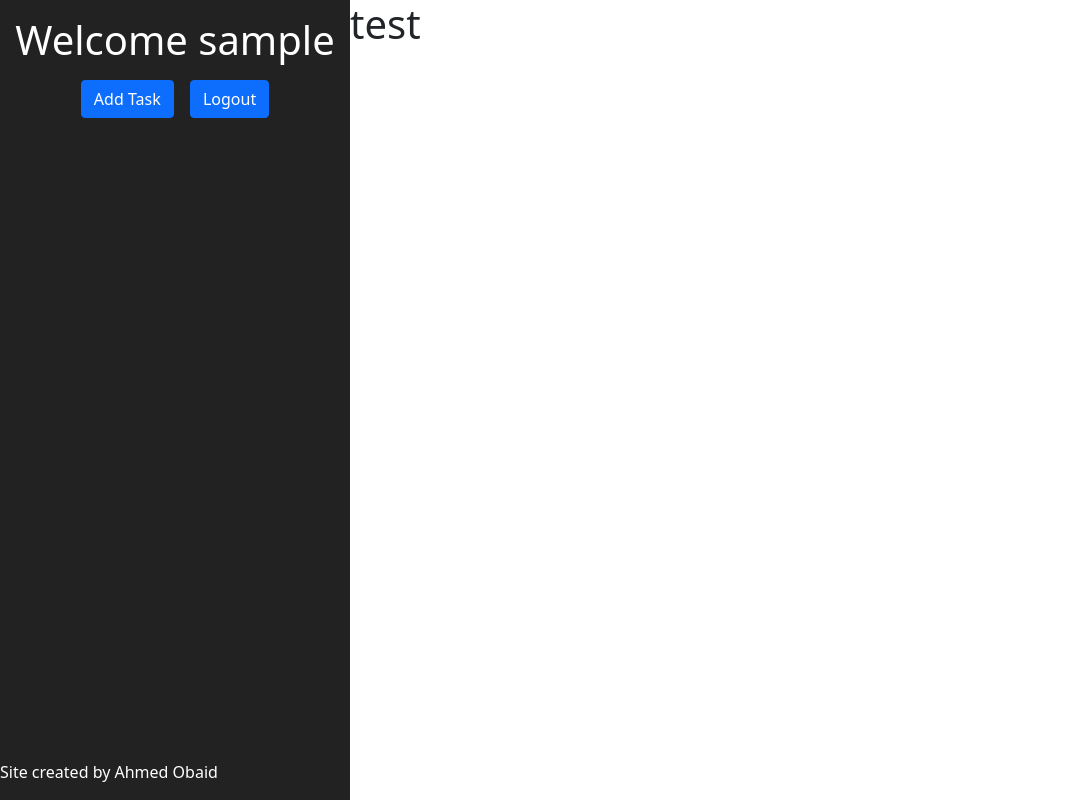
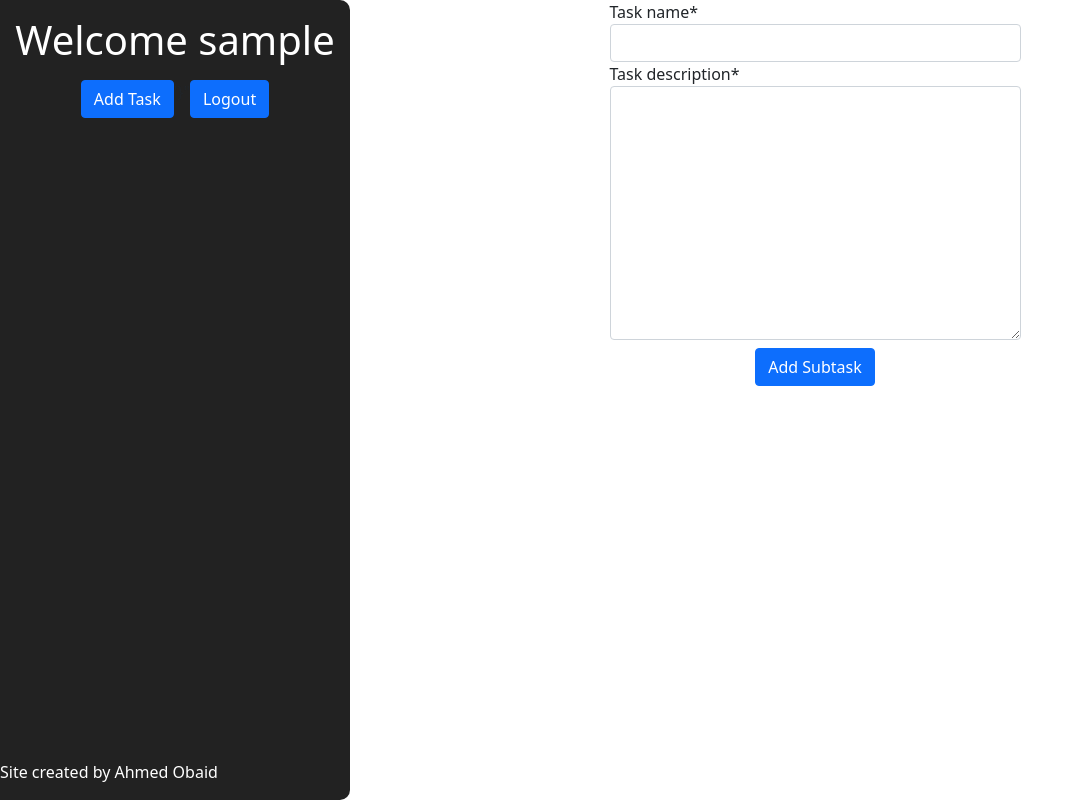
Before and after one commit to Ao-Baid/taskmanagement, a Django app: page /taskmanage/addtask/ in a window 1280 px wide. Shown: the whole page, without its empty margins (0-1084 px from the left). Run offline with Django 4.2, Linux system fonts and the light colour scheme; the visitor is signed in with stand-in values (Sample User, id 1); data that the repository does not hold is empty; some libraries are stand-ins or nearby versions.

Commit message:
task adding functionality

```diff
--- a/taskmanage/forms.py
+++ b/taskmanage/forms.py
@@ -91,6 +91,13 @@ class TaskForm(forms.ModelForm):
         self.helper.form_method = 'post'
         self.helper.add_input(Submit('submit', 'Submit'))
 
+    #save the task to the database
+    def save(self, user_id):
+        task_name = self.cleaned_data.get('task_name')
+        task_description = self.cleaned_data.get('task_description')
+        task = Task(task_name=task_name, task_description=task_description, user_id=user_id)
+        task.save()
+
 
 class SubTaskForm(forms.ModelForm):
 
@@ -117,6 +124,5 @@ class SubTaskForm(forms.ModelForm):
         subtask_description = self.cleaned_data.get('subtask_description')
         if subtask_name and subtask_description:
             task = Task.objects.get(task_name=task_name)
-            subtask = SubTask.objects.create(subtask_name=subtask_name, subtask_description=subtask_description, task=task)
+            subtask = SubTask(subtask_name=subtask_name, subtask_description=subtask_description, task_id=task.id)
             subtask.save()
-        return super(SubTaskForm, self).save()
--- a/taskmanage/static/styles.css
+++ b/taskmanage/static/styles.css
@@ -8,14 +8,19 @@ body {
     min-width: 350px;
     width: auto;
     background-color: rgb(34, 34, 34);
+    border-radius: 0px 10px 10px 0px;
 
 }
 
 .content {
     display: flex;
     min-width: calc(100% - 350px);
-    justify-content: flex-start;
     flex-direction: column;
+}
+
+.center {
+    justify-content: center;
+    align-items: center;
 }
 
 .main-container {
--- a/taskmanage/templates/addtask.html
+++ b/taskmanage/templates/addtask.html
@@ -1,4 +1,6 @@
 {% extends 'base_generic.html' %}
+{% load crispy_forms_tags %}
+
 
 {%block sidebar%}
     <div class="justify-content-center">
@@ -9,5 +11,13 @@
 {% endblock %}
 
 {%block content%}
-<h1> test </h1>
+<div class="d-flex justify-content-around">
+  <form method="post">
+      {% csrf_token %}
+      {{ form|crispy }}
+      <div class="d-flex justify-content-center">
+          <button type="submit" class="btn btn-primary mt-2">Add Subtask</button>
+      </div>
+  </form>
+</div>
 {% endblock %}
--- a/taskmanage/templates/base_generic.html
+++ b/taskmanage/templates/base_generic.html
@@ -28,10 +28,10 @@
         <p style="color: white;" class="position-absolute bottom-0"> Site created by Ahmed Obaid</p>
       </aside>
 
-      <aside class="content">
+      <div class="content">
         {% block content %}
         {% endblock %}
-      </aside>
+      </div>
     </div>
 
 
--- a/taskmanage/templates/index.html
+++ b/taskmanage/templates/index.html
@@ -7,5 +7,7 @@
 {% endblock %}
 
 {%block content%}
-<p style="vertical-align: top; display: flex;"> welcome user </p>
+<div class="d-flex justify-content-center position-absolute top-50 start-50 translate-middle">
+    <h1> Please select a task from the sidebar </h1>
+</div>
 {% endblock %}
--- a/taskmanage/views.py
+++ b/taskmanage/views.py
@@ -70,13 +70,12 @@ def logoutUser(request):
     return redirect('login')
 
 def addtask(request):
+    form = TaskForm()
     tasks = Task.objects.filter(user_id=request.user)
     if request.method == 'POST':
-        title = request.POST['title']
-        description = request.POST['description']
-        task = Task.objects.create(title=title, description=description, user_id=request.user)
-        task.save()
-        return redirect('task')
-
-    context = {tasks: tasks}
+        form = TaskForm(request.POST)
+        if form.is_valid():
+            form.save(user_id=request.user)
+            return redirect('index')
+    context = {'tasks': tasks, 'form': form}
     return render(request, 'addtask.html', context)
```
